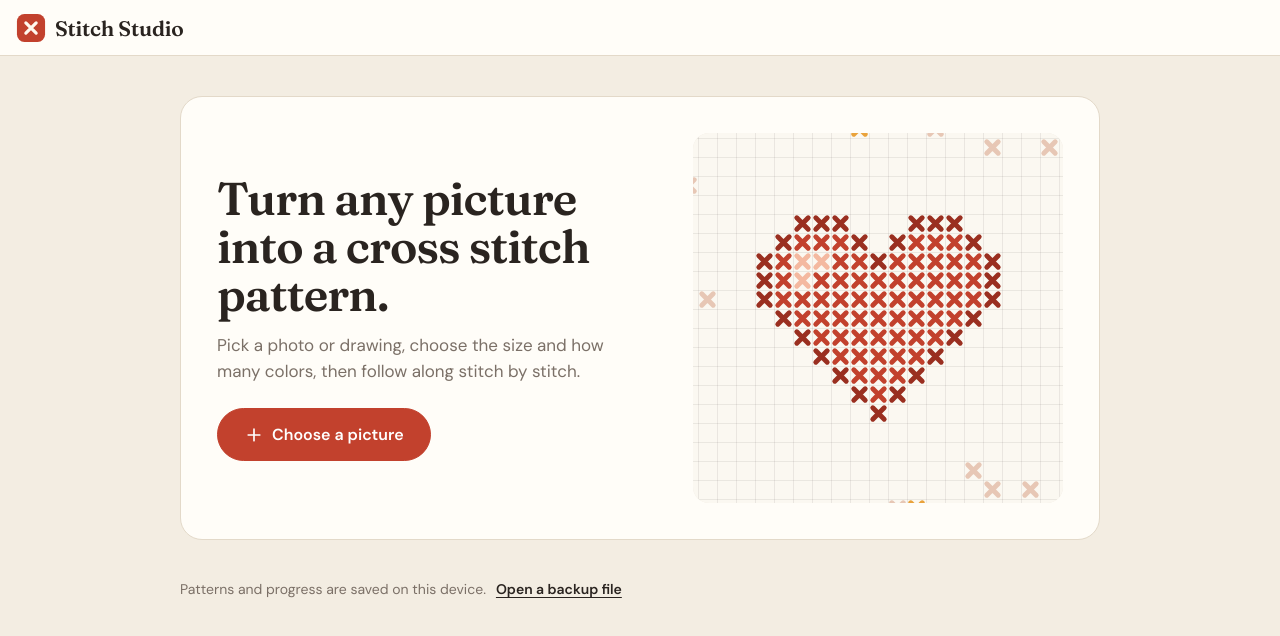
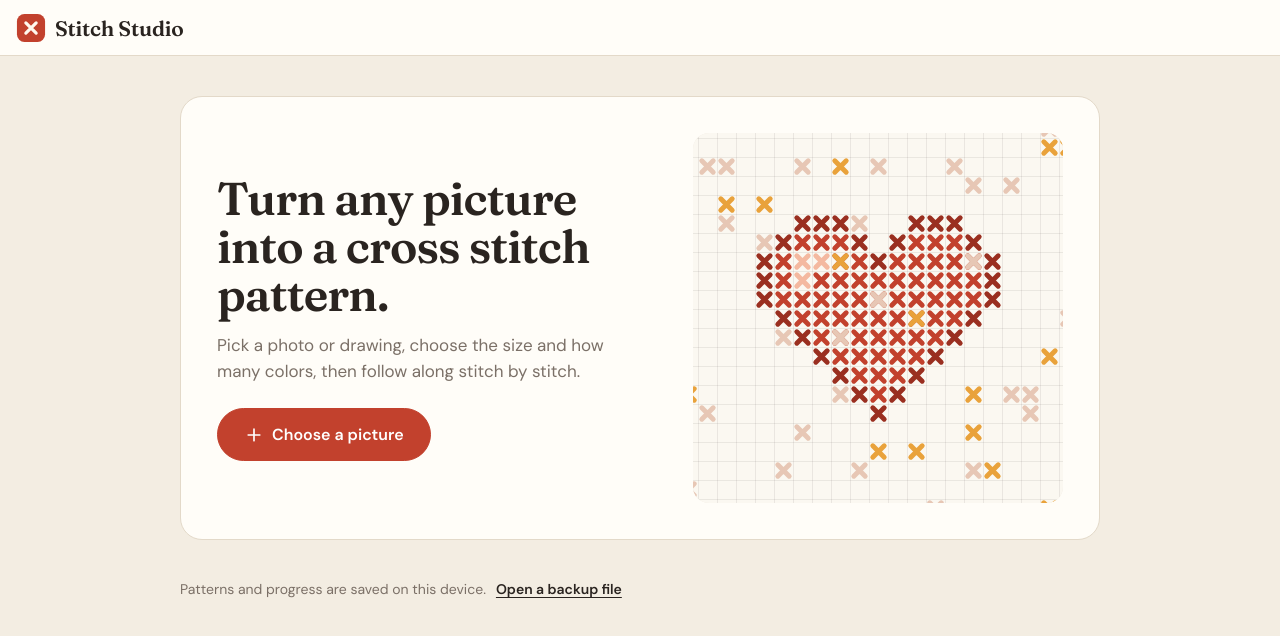
Before and after one commit to ReidPar/stitch-studio, a plain HTML site: page index.html in a window 1280 px wide. Drawn offline with Linux system fonts and the light colour scheme.

Commit message:
Add files via upload

```diff
--- a/index.html
+++ b/index.html
@@ -1141,15 +1141,19 @@ function drawHero(){
   const COL={R:'#C2412D', d:'#9A2F20', h:'#F4B9A0'};
   x.fillStyle=FAB_CSS; x.fillRect(0,0,W,H);
   const stitch=(i,j,col)=>{ const px=ox+(i-1)*s, py=oy+(j-1)*s, m=s*0.2; x.strokeStyle=col; x.lineWidth=s*0.26; x.lineCap='round'; x.beginPath(); x.moveTo(px+m,py+m); x.lineTo(px+s-m,py+s-m); x.moveTo(px+s-m,py+m); x.lineTo(px+m,py+s-m); x.stroke(); };
+  const hash=(u,v,k)=>{ let h=Math.imul(u+1000,0x27d4eb2d)^Math.imul(v+1000,0x165667b1)^Math.imul(k+7,0x9e3779b1); h=Math.imul(h^(h>>>15),0x85ebca6b); h=Math.imul(h^(h>>>13),0xc2b2ae35); return ((h^(h>>>16))>>>0)/4294967296; };
+  const confetti=['#E9A23B','#E7C7B5','#E7C7B5'];
+  const overlays=[];
   for(let j=0;j<=ny;j++) for(let i=0;i<=nx;i++){
     const u=i-hi-1, v=j-hj-1; // position within heart grid
     const ch = (v>=0&&v<hh&&u>=0&&u<hw) ? HEART[v][u] : '.';
-    if(ch!=='.'){ stitch(i,j,COL[ch]); continue; }
-    // sparse confetti stitches, kept away from the heart
-    const near = u>=-2 && u<hw+2 && v>=-2 && v<hh+2;
-    const rnd=(n=>n-Math.floor(n))(Math.sin(u*12.9898+v*78.233)*43758.5453);
-    if(!near && rnd<0.075) stitch(i,j, rnd<0.025 ? '#E9A23B' : '#E7C7B5');
+    const rnd=hash(u,v,0), pick=confetti[Math.floor(hash(u,v,1)*confetti.length)];
+    if(ch!=='.'){
+      stitch(i,j,COL[ch]);
+      if(ch!=='d' && rnd<0.04) overlays.push([i,j,pick]);   // a few confetti stitches inside the heart; outline stays clean
+    } else if(rnd<0.10) stitch(i,j,pick);
   }
+  overlays.forEach(([i,j,col])=>stitch(i,j,col));
   x.strokeStyle='rgba(42,36,32,.08)'; x.lineWidth=1; x.beginPath();
   for(let px=ox; px<=W; px+=s){ x.moveTo(Math.round(px)+.5,0); x.lineTo(Math.round(px)+.5,H); }
   for(let py=oy; py<=H; py+=s){ x.moveTo(0,Math.round(py)+.5); x.lineTo(W,Math.round(py)+.5); }
```
